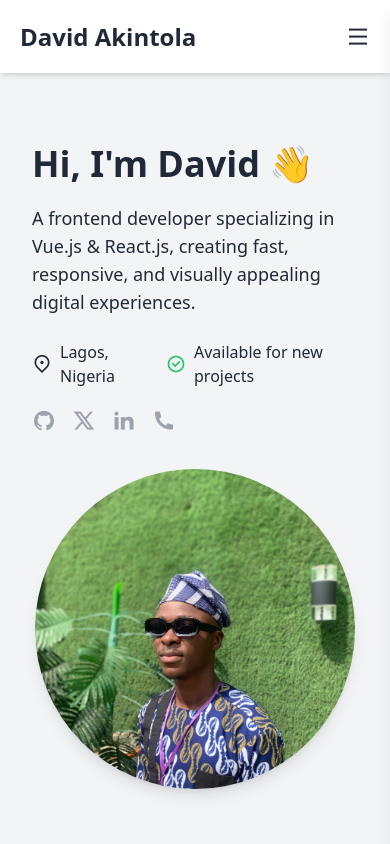
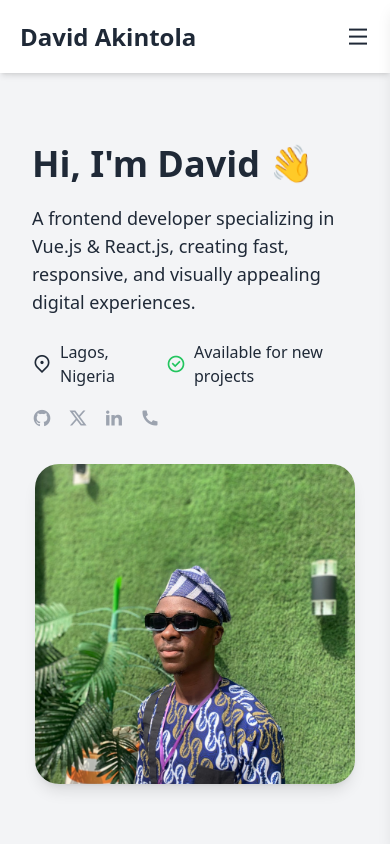
Before and after one commit to DavidAkin18/david-akintola, a Vue app: page / in a window 390 px wide. Shown: the top 844 px of the page. Built offline with nearby package versions, Linux system fonts and the light colour scheme.

Commit message:
title and other udate made

```diff
--- a/src/components/Home/About.vue
+++ b/src/components/Home/About.vue
@@ -11,7 +11,7 @@
       <img
         src="../../assets/hero1.jpeg"
         alt="About Me"
-        class="object-cover w-80 h-80 rounded-lg shadow-lg"
+        class="object-contain w-90 h-90 rounded-lg shadow-lg"
       />
     </div>
 
--- a/src/components/Home/Footer.vue
+++ b/src/components/Home/Footer.vue
@@ -8,25 +8,16 @@
         <a
           href="https://www.linkedin.com/in/david-akintola-4800001b4/" target="_blank" title="Linkedin"
           :class="[
-            'text-2xl transition-colors duration-300',
+            'text-lg md:text-2xl transition-colors duration-300',
             theme === 'dark' ? 'text-gray-400 hover:text-purple-500' : 'text-gray-50 hover:text-purple-600'
           ]"
         >
           <i class="ri-linkedin-box-line"></i>
         </a>
         <a
-          href="https://www.instagram.com/it_dayoakin/" target="_blank" title="Instagram"
-          :class="[
-            'text-2xl transition-colors duration-300',
-            theme === 'dark' ? 'text-gray-400 hover:text-purple-500' : 'text-gray-50 hover:text-purple-600'
-          ]"
-        >
-          <i class="ri-instagram-line"></i>
-        </a>
-        <a
           href="https://wa.me/qr/R7XJHRWA4GRYC1" target="_blank" title="Whatsapp"
           :class="[
-            'text-2xl transition-colors duration-300',
+            'text-lg md:text-2xl transition-colors duration-300',
             theme === 'dark' ? 'text-gray-400 hover:text-purple-500' : 'text-gray-50 hover:text-purple-600'
           ]"
         >
@@ -36,7 +27,7 @@
         <a
           href="https://x.com/Davidakindosu" target="_blank" title="X"
           :class="[
-            'text-2xl transition-colors duration-300',
+            'text-lg md:text-2xl transition-colors duration-300',
             theme === 'dark' ? 'text-gray-400 hover:text-purple-500' : 'text-gray-50 hover:text-purple-600'
           ]"
         >
@@ -45,7 +36,7 @@
         <a
           href="https://github.com/DavidAkin18" target="_blank" title="Github"
           :class="[
-            'text-2xl transition-colors duration-300',
+            'text-lg md:text-2xl transition-colors duration-300',
             theme === 'dark' ? 'text-gray-400 hover:text-purple-500' : 'text-gray-50 hover:text-purple-600'
           ]"
         >
@@ -54,7 +45,7 @@
         <a
           href="mailto:akindayodavid22@gmail.com" target="_blank" title="Email"
           :class="[
-            'text-2xl transition-colors duration-300',
+            'text-lg md:text-2xl transition-colors duration-300',
             theme === 'dark' ? 'text-gray-400 hover:text-purple-500' : 'text-gray-50 hover:text-purple-600'
           ]"
         >
@@ -63,7 +54,7 @@
         <a
           href="tel:+234 7033576458" target="_blank" title="Phone"
           :class="[
-            'text-2xl transition-colors duration-300',
+            'text-lg md:text-2xl transition-colors duration-300',
             theme === 'dark' ? 'text-gray-400 hover:text-purple-500' : 'text-gray-50 hover:text-purple-600'
           ]"
         >
--- a/src/components/Home/HeroSection.vue
+++ b/src/components/Home/HeroSection.vue
@@ -1,11 +1,12 @@
 <template>
   <section
     id="hero"
-    class="p-12 px-8  md:px-16 py-28 pt-36 lg:py-28 flex flex-col lg:flex-row gap-8 items-center justify-center transition-colors duration-300"
+    class="p-12 px-8  md:px-16 py-28 pt-36 lg:py-28 flex flex-col md:flex-row gap-8 items-center justify-center transition-colors duration-300"
     :class="theme === 'dark' ? 'bg-gray-900 text-white' : 'bg-gray-100 text-gray-800'"
   >
     <div>
-      <h1 class="text-4xl font-bold mb-5">Hi, I'm David 👋</h1>
+      <h1 class="text-4xl font-bold mb-5">Hi, I'm David <span class="wave">👋</span>
+      </h1>
       <p class="text-lg text-left max-w-2xl mb-6">
         A frontend developer specializing in Vue.js & React.js, creating fast,
         responsive, and visually appealing digital experiences.
@@ -23,25 +24,25 @@
       <div class="flex items-center mt-4 space-x-4">
         <a
           href="https://github.com/DavidAkin18" title="Github" target="_blank"
-          class="text-gray-400 hover:text-purple-500 text-2xl"
+          class="text-gray-400 hover:text-purple-500 text-xl md:text-2xl"
         >
           <i class="ri-github-fill"></i>
         </a>
         <a
           href="https://x.com/Davidakindosu" title="X" target="_blank"
-          class="text-gray-400 hover:text-purple-500 text-2xl"
+          class="text-gray-400 hover:text-purple-500 text-xl md:text-2xl"
         >
           <i class="ri-twitter-x-line"></i>
         </a>
         <a
           href="https://www.linkedin.com/in/david-akintola-4800001b4/" title="Linkedin" target="_blank"
-          class="text-gray-400 hover:text-purple-500 text-2xl"
+          class="text-gray-400 hover:text-purple-500 text-xl md:text-2xl"
         >
           <i class="ri-linkedin-fill"></i>
         </a>
         <a
           href="tel:+234 7033576458" target="_blank" title="Phone"
-          class="text-gray-400 hover:text-purple-500 text-2xl"
+          class="text-gray-400 hover:text-purple-500 text-xl md:text-2xl"
         >
           <i class="ri-phone-fill"></i>
         </a>
@@ -49,7 +50,7 @@
     </div>
     <div class="w-full lg:w-1/2 flex justify-center">
       <img
-        class="object-cover w-80 h-80 rounded-full shadow-lg"
+        class="object-cover w-80 h-80  rounded-3xl md:rounded-full shadow-lg"
         src="../../assets/hero.jpeg"
         alt="hero"
       />
@@ -68,3 +69,20 @@ export default {
   },
 };
 </script>
+
+<style>
+  @keyframes wave-animation {
+    0% { transform: rotate(0deg); }
+    20% { transform: rotate(20deg); }
+    40% { transform: rotate(-10deg); }
+    60% { transform: rotate(15deg); }
+    80% { transform: rotate(-5deg); }
+    100% { transform: rotate(0deg); }
+  }
+
+  /* Apply animation */
+  .wave {
+    display: inline-block;
+    animation: wave-animation 1.5s infinite;
+  }
+</style>
```
